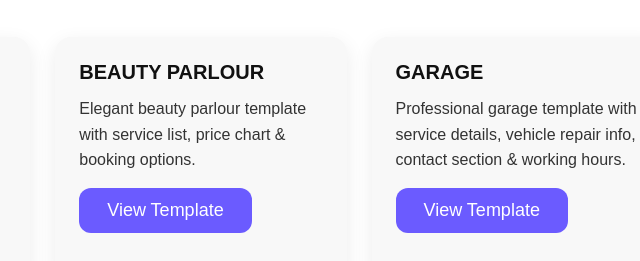
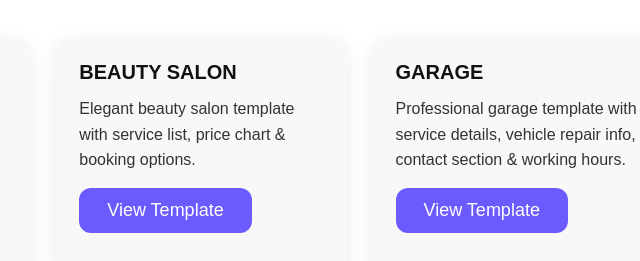
Before and after one commit to zeno-coder/main-website, a website: page public/index.html in a window 1280 px wide. Shown: the part 769-1030 px from the top of the page, 281-921 px from the left. Drawn offline with Linux system fonts and the light colour scheme.

Commit message:
Update index.html

```diff
--- a/public/index.html
+++ b/public/index.html
@@ -80,8 +80,8 @@
 
         <!-- TEMPLATE 2 (NEW) -->
         <div class="card">
-            <h3>BEAUTY PARLOUR</h3>
-            <p>Elegant beauty parlour template with service list, price chart & booking options.</p>
+            <h3>BEAUTY SALON</h3>
+            <p>Elegant beauty salon template with service list, price chart & booking options.</p>
             <a href="beauty.html" class="contact-btn">View Template</a>
         </div>
 	<!-- TEMPLATE 3 (GARAGE) -->
```
